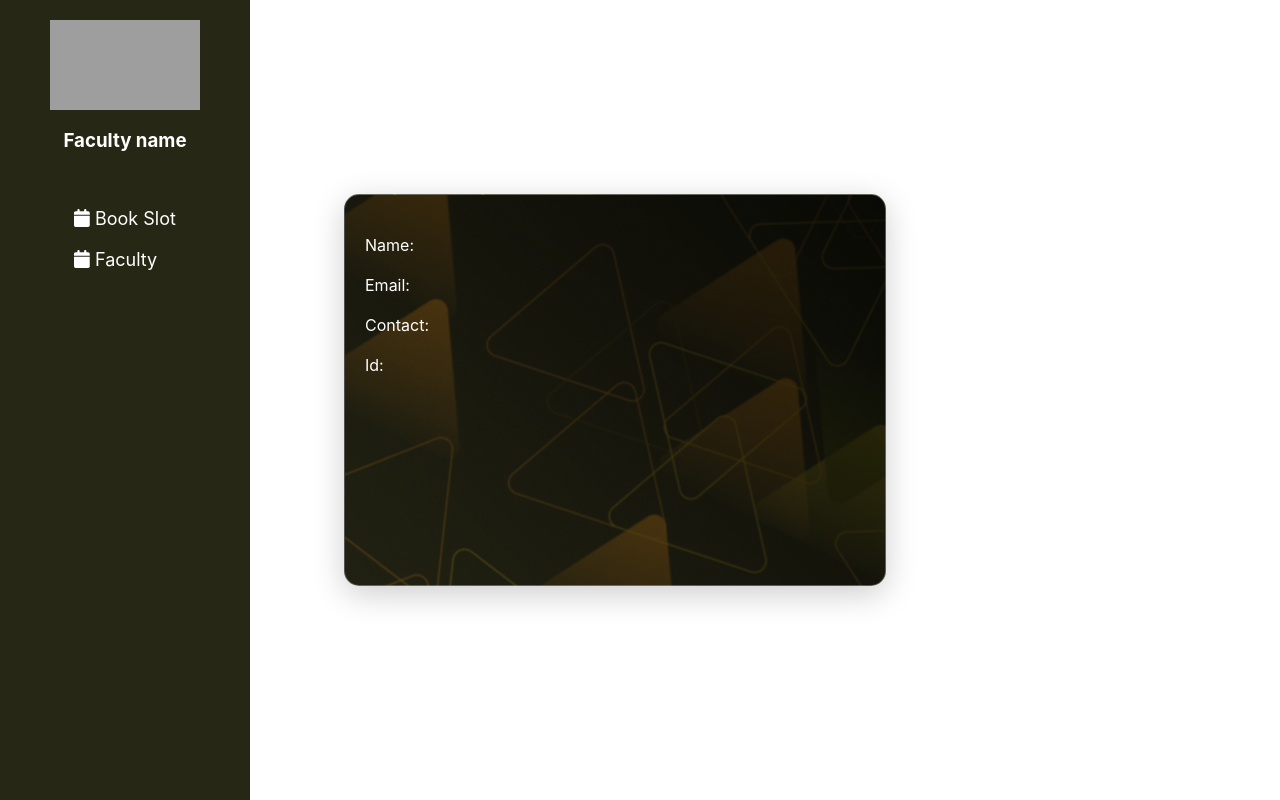
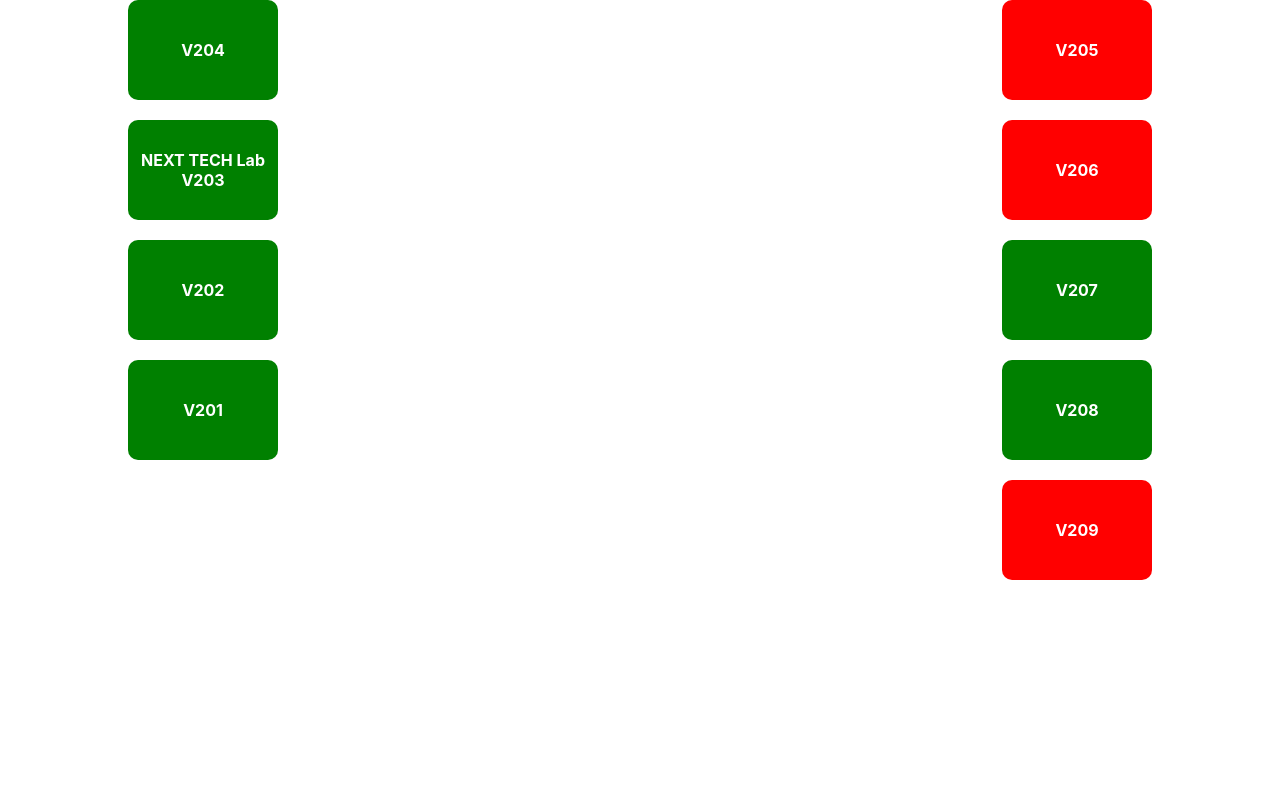
Before and after one commit to Jayesh-Kr/MSC-Hackathon, a React (Vite) app in the folder client/: page / in a window 1280 px wide. Built offline with nearby package versions, Linux system fonts and the light colour scheme; grey boxes are pictures that could not be loaded.

Commit message:
added new file

```diff
--- a/client/src/App.jsx
+++ b/client/src/App.jsx
@@ -1,13 +1,15 @@
 import Login from "./components/Login"
 import Signup from "./components/Signup"
 import FloorForm from "./components/FloorForm";
+import ClassBooking from "./components/ClassBooking";
 
 const App = () => {
   return (
     <>
     {/* <Login/> */}
     {/* <Signup/> */}
-    <FloorForm/>
+    {/* <FloorForm/> */}
+    <ClassBooking/>
     </>
   )
 }
--- /dev/null
+++ b/client/src/components/ClassBooking.css
@@ -0,0 +1,32 @@
+.floor-layout {
+    display: flex;
+    justify-content: space-between;
+    width: 80%;
+    margin: 0 auto;
+  }
+
+  .column {
+    display: flex;
+    flex-direction: column;
+    gap: 20px;
+  }
+
+  .room {
+    width: 150px;
+    height: 100px;
+    display: flex;
+    align-items: center;
+    justify-content: center;
+    border-radius: 10px;
+    font-weight: bold;
+    text-align: center;
+    color: white;
+  }
+
+  .room.available {
+    background-color: green;
+  }
+
+  .room.occupied {
+    background-color: red;
+  }
--- /dev/null
+++ b/client/src/components/ClassBooking.jsx
@@ -0,0 +1,42 @@
+import React, { useState } from 'react';
+import './ClassBooking.css'; // Import CSS for styling
+
+// Mock data for room statuses (true = occupied, false = available)
+const initialRoomStatuses = {
+  V201: false,
+  V202: false,
+  V203: false,
+  V204: false,
+  V205: true,
+  V206: true,
+  V207: false,
+  V208: false,
+  V209: true,
+};
+
+const RoomBooking = () => {
+  const [roomStatuses, setRoomStatuses] = useState(initialRoomStatuses);
+
+  return (
+    <div className="floor-layout">
+      {/* Left Column */}
+      <div className="column">
+        <div className={`room ${roomStatuses.V204 ? 'occupied' : 'available'}`}>V204</div>
+        <div className={`room ${roomStatuses.V203 ? 'occupied' : 'available'}`}>NEXT TECH Lab<br />V203</div>
+        <div className={`room ${roomStatuses.V202 ? 'occupied' : 'available'}`}>V202</div>
+        <div className={`room ${roomStatuses.V201 ? 'occupied' : 'available'}`}>V201</div>
+      </div>
+
+      {/* Right Column */}
+      <div className="column">
+        <div className={`room ${roomStatuses.V205 ? 'occupied' : 'available'}`}>V205</div>
+        <div className={`room ${roomStatuses.V206 ? 'occupied' : 'available'}`}>V206</div>
+        <div className={`room ${roomStatuses.V207 ? 'occupied' : 'available'}`}>V207</div>
+        <div className={`room ${roomStatuses.V208 ? 'occupied' : 'available'}`}>V208</div>
+        <div className={`room ${roomStatuses.V209 ? 'occupied' : 'available'}`}>V209</div>
+      </div>
+    </div>
+  );
+};
+
+export default RoomBooking;
```
